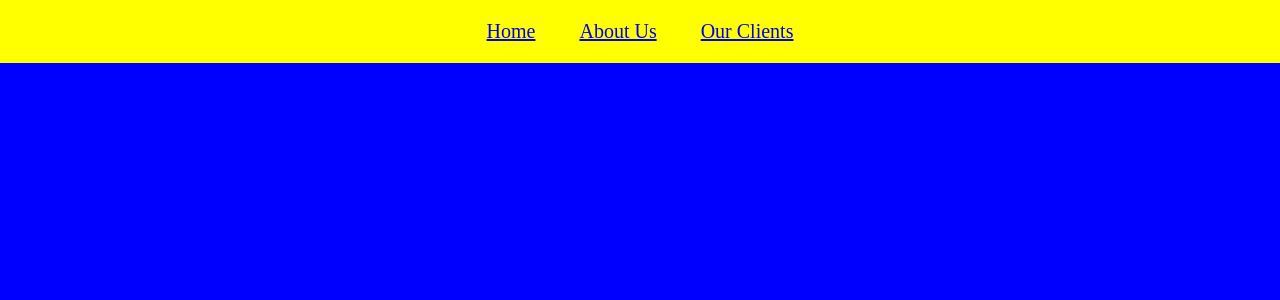
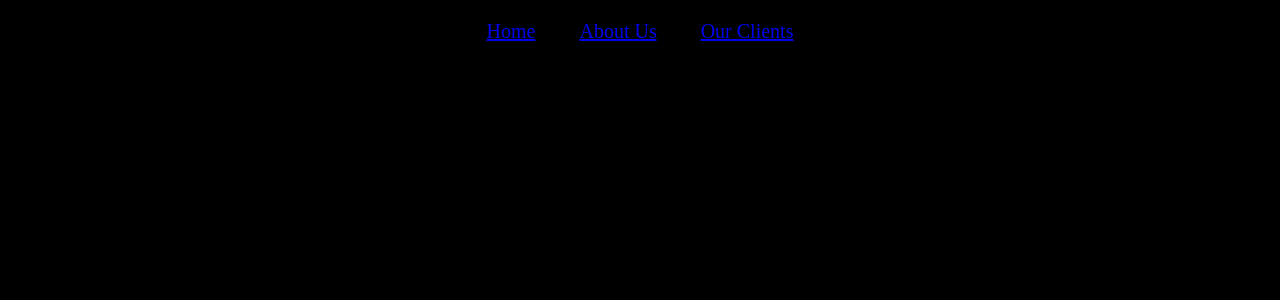
Before and after one commit to Brandedrichie/Brandedrichie.github.io, a PHP site: page / in a window 1280 px wide. Shown: the top 300 px of the page. Run offline with PHP 8.4, Linux system fonts and the light colour scheme.

Commit message:
Update style.css

```diff
--- a/style.css
+++ b/style.css
@@ -1,10 +1,10 @@
 body{
-  Background-color :blue;
+  Background-color :black;
   margin:0;
   padding:0;
 }
 .nav {
-  background-color: yellow;
+  background-color: black;
   list-style-type: none;
   text-align: center;
   margin: 0;
```
